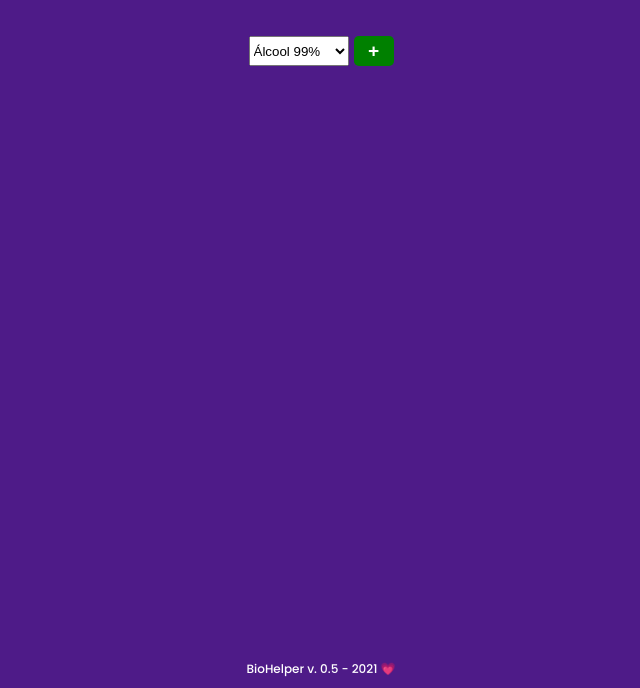
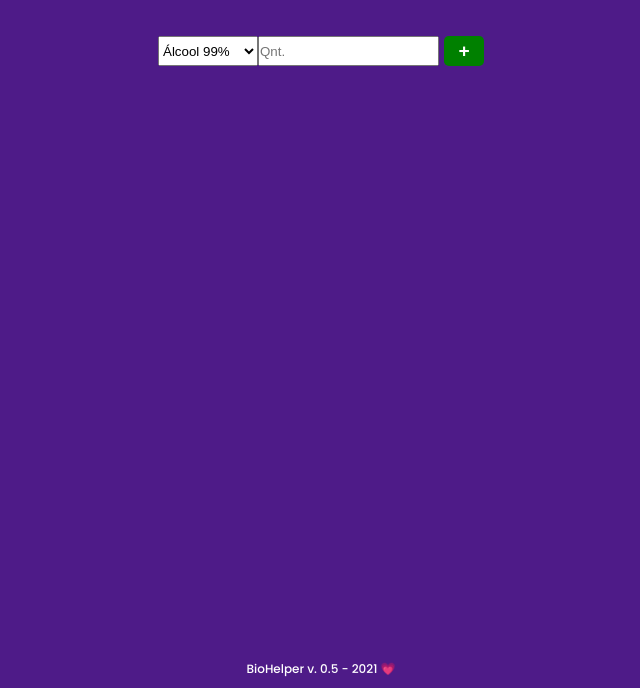
Before and after one commit to willpch/bio-helper, a plain HTML site: page index.html in a window 1280 px wide. Shown: the part 112-800 px from the top of the page, without its empty margins (319-959 px from the left). Drawn offline with Linux system fonts and the light colour scheme.

Commit message:
Add input number element

```diff
--- a/index.html
+++ b/index.html
@@ -24,7 +24,8 @@
             <option value="laminulas">Laminulas</option>
             <option value="luvas">Luvas</option>
         </select>
-        <input type="button" class="btn-add" value="+" onclick="createList()">
+        <input id="inp-num" type="number" placeholder="Qnt.">
+        <input type="button" class="btn-add" value="+" onclick="addClick()">
 
     </main>
 
```
